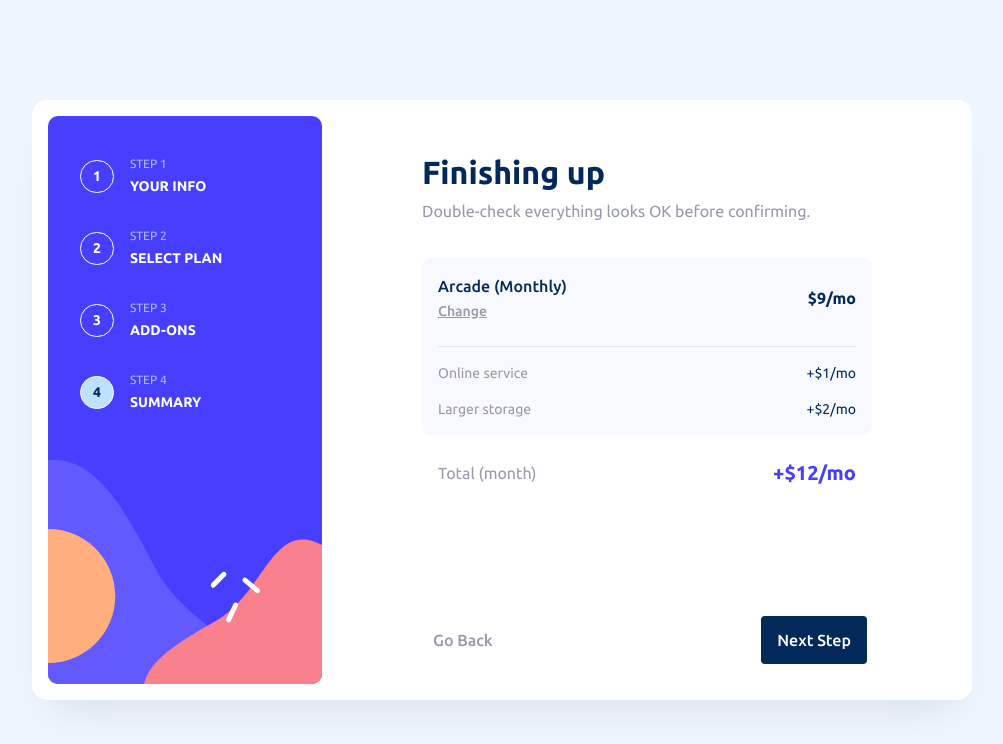
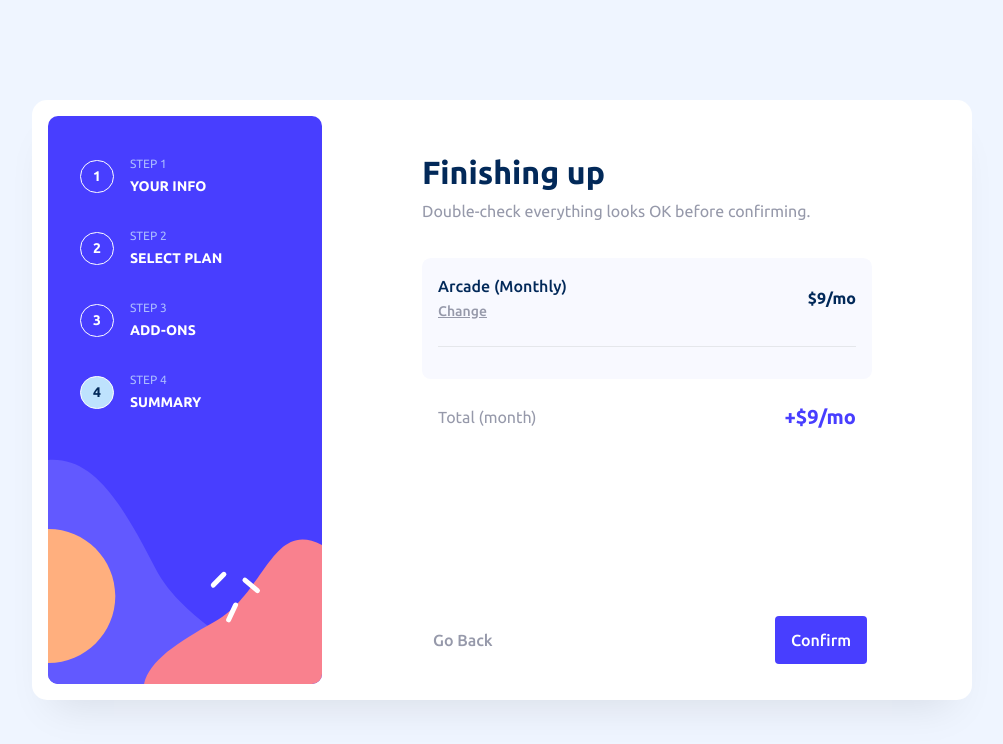
Before and after one commit to lomsadze123/multi-step-form, a React (Vite) app: page /summary in a window 1280 px wide. Shown: the top 744 px of the page, without its empty margins (138-1141 px from the left). Built offline with nearby package versions, Linux system fonts and the light colour scheme.

Commit message:
finished

```diff
--- a/src/App.tsx
+++ b/src/App.tsx
@@ -18,7 +18,9 @@ export type FormValue = {
 function App() {
   const { register, handleSubmit, formState, getValues } = useForm<FormValue>();
   const { errors } = formState;
+  const [choose, setChoose] = useState(0);
   const [click, setClick] = useState(false);
+  const [checked, setChecked] = useState({ 0: "", 1: "", 2: "" });
 
   return (
     <div className="md:grid md:grid-flow-col grid2 md:items-start md:gap-[100px] md:bg-white md:p-4 rounded-[15px] md:shadow-custom md:max-w-[940px] relative">
@@ -36,12 +38,31 @@ function App() {
         />
         <Route
           path="/plan"
-          element={<Plan setClick={setClick} click={click} />}
+          element={
+            <Plan
+              setClick={setClick}
+              click={click}
+              choose={choose}
+              setChoose={setChoose}
+            />
+          }
         />
-        <Route path="/add-ons" element={<AddOns click={click} />} />
+        <Route
+          path="/add-ons"
+          element={
+            <AddOns click={click} checked={checked} setChecked={setChecked} />
+          }
+        />
         <Route
           path="/summary"
-          element={<Summary setClick={setClick} click={click} />}
+          element={
+            <Summary
+              setClick={setClick}
+              click={click}
+              checked={checked}
+              choose={choose}
+            />
+          }
         />
         <Route path="/thanks" element={<Thanks />} />
       </Routes>
--- a/src/components/AddOns.tsx
+++ b/src/components/AddOns.tsx
@@ -1,15 +1,26 @@
-import { useState } from "react";
 import { AddOnsObj } from "./Objects";
 
-const AddOns = ({ click }: { click: boolean }) => {
-  const [choose, setChoose] = useState([false, false, false]);
+interface Types {
+  click: boolean;
+  checked: {
+    [key: number]: string;
+  };
+  setChecked: React.Dispatch<
+    React.SetStateAction<{
+      0: string;
+      1: string;
+      2: string;
+    }>
+  >;
+}
 
-  const handleChoose = (e: any) => {
-    if (e.target.checked) {
-      setChoose([]);
-    }
+const AddOns = ({ click, checked, setChecked }: Types) => {
+  const handleChoose = (e: any, index: number) => {
+    setChecked((prevChecked) => ({
+      ...prevChecked,
+      [index]: e.target.checked ? e.target.id : "",
+    }));
   };
-
   return (
     <div className="bg-white mx-4 rounded-[10px] py-8 px-6 mt-[-74px] shadow-custom md:mx-0 md:mt-10 md:shadow-none md:rounded-none md:p-0 md:pr-[84px]">
       <h1 className="text-Denim text-2xl md:text-[32px]">Pick add-ons</h1>
@@ -19,16 +30,19 @@ const AddOns = ({ click }: { click: boolean }) => {
       <div className="flex flex-col gap-3">
         {AddOnsObj.map((items, index) => (
           <label
-            onClick={(e) => handleChoose(e)}
+            onClick={(e) => handleChoose(e, index)}
             htmlFor={items.name}
             key={items.id}
             className={`grid grid-flow-col items-center gap-4 grids border-[#D6D9E6] rounded-lg border-[1px] pt-[14px] pb-[18px] px-4 md:px-6 md:w-[42.8vw]
-            md:max-w-[450px] cursor-pointer ${
-              choose[index] ? "border-red-500" : "border-[#D6D9E6]"
+            md:max-w-[450px] cursor-pointer hover:border-[#483EFF] ${
+              checked[index]
+                ? "border-[#483EFF] bg-[#F8F9FF]"
+                : "border-[#D6D9E6]"
             }`}
           >
             <input
               type="checkbox"
+              checked={!!checked[index]}
               id={items.name}
               className="appearance-none color-black w-5 h-5 border-[1px] border-[#D6D9E6] rounded checked:bg-[#483EFF] checked:after:content-['✔']
               checked:after:text-white checked:after:ml-[3px] checked:after:relative checked:after:top-[-2.5px] cursor-pointer"
--- a/src/components/Forms.tsx
+++ b/src/components/Forms.tsx
@@ -1,4 +1,4 @@
-import { FormValue } from "../App";
+import { useNavigate } from "react-router-dom";
 
 interface FormProps {
   register: object;
@@ -10,8 +10,13 @@ const Forms: React.FC<FormProps> = ({
   handleSubmit,
   errors,
 }: any) => {
-  const onSubmit = (data: FormValue) => {
-    console.log("good", data);
+  const navigate = useNavigate();
+  const onSubmit = () => {
+    navigate("/plan");
+  };
+
+  const validatePhoneNumber = (value: string) => {
+    return value.startsWith("+") && value.length === 11;
   };
 
   return (
@@ -75,7 +80,7 @@ const Forms: React.FC<FormProps> = ({
           />
           <br />
         </label>
-        {errors.number && (
+        {errors.number && errors.number.message && (
           <h4 className="text-red-500 text-right mb-[-30px]">
             {errors.number.message}
           </h4>
@@ -86,11 +91,26 @@ const Forms: React.FC<FormProps> = ({
             className={`border-[#D6D9E6] bg-white rounded md:rounded-lg border-[1px] text-[15px] py-3 pl-4 w-full mt-[3px] outline-none focus:border-[#483EFF] ${
               errors.number ? "border-[#EE374A]" : "border-[#D6D9E6]"
             }`}
-            type="number"
+            type="tel"
             id="number"
+            maxLength={11}
+            onKeyDown={(e) => {
+              const x = +e.key;
+              if (
+                Number.isNaN(x) &&
+                e.key !== "Backspace" &&
+                e.key !== "+" &&
+                e.key !== "Enter"
+              ) {
+                e.preventDefault();
+              }
+            }}
             name="number"
             placeholder="e.g. +1 234 567 890"
-            {...register("number", { required: "This field is required" })}
+            {...register("number", {
+              required: "This field is required",
+              validate: validatePhoneNumber,
+            })}
           />
         </label>
         <input type="submit" className="hidden" />
--- a/src/components/NextButton.tsx
+++ b/src/components/NextButton.tsx
@@ -2,22 +2,20 @@ import { useEffect, useState } from "react";
 import { Link, useLocation, useNavigate } from "react-router-dom";
 import SideBarObj from "../components/Objects";
 
-const NextButton = ({
-  error,
-  getValues,
-}: {
+interface Types {
   error: number;
   getValues: any;
-}) => {
+}
+
+const NextButton = ({ error, getValues }: Types) => {
+  const [next, setNext] = useState("");
   const location = useLocation();
   const navigate = useNavigate();
-  const [next, setNext] = useState("");
+
   const values = getValues();
 
   const check =
     values.name !== "" && values.email !== "" && values.number !== "";
-
-  console.log(check);
 
   useEffect(() => {
     const currentIndex = SideBarObj.findIndex(
@@ -47,9 +45,17 @@ const NextButton = ({
           </button>
         )}
 
-        <button className="text-white  bg-Denim py-3 hover:bg-[#164A8A] rounded">
+        <button
+          className={`text-white ${
+            location.pathname === "/summary" ? "bg-[#483EFF]" : "bg-Denim"
+          } ${
+            location.pathname === "/summary"
+              ? "hover:bg-[#928CFF]"
+              : "hover:bg-[#164A8A]"
+          } py-3  rounded`}
+        >
           <Link to={next} className="py-3 px-4">
-            Next Step
+            {location.pathname === "/summary" ? "Confirm" : "Next Step"}
           </Link>
         </button>
       </div>
--- a/src/components/Plan.tsx
+++ b/src/components/Plan.tsx
@@ -2,14 +2,17 @@ import { PlanObj } from "./Objects";
 import arcade from "../assets/icon-arcade.svg";
 import advanced from "../assets/icon-advanced.svg";
 import pro from "../assets/icon-pro.svg";
-import { useState } from "react";
 
 const Plan = ({
   click,
   setClick,
+  choose,
+  setChoose,
 }: {
   click: boolean;
   setClick: (click: boolean) => void;
+  choose: number;
+  setChoose: (choose: number) => void;
 }) => {
   const images: { [key: string]: string } = {
     Arcade: arcade,
@@ -17,7 +20,6 @@ const Plan = ({
     Pro: pro,
   };
 
-  const [choose, setChoose] = useState(-1);
   const handleChoose = (index: number) => {
     setChoose(index);
   };
@@ -33,9 +35,11 @@ const Plan = ({
           <div
             onClick={() => handleChoose(index)}
             key={items.id}
-            className={`flex items-center gap-[14px]  rounded-lg border-[1px] pt-[14px] pb-[18px] pl-4 md:grid
-            md:items-start md:py-5 md:w-[12.188vw] md:pr-9 cursor-pointer ${
-              index === choose ? "border-red-700 " : "border-[#D6D9E6]"
+            className={`flex items-center gap-[14px] md:gap-[39px] rounded-lg border-[1px] pt-[14px] pb-[18px] pl-4 md:grid
+            md:items-start md:py-5 md:w-[12.188vw] md:pr-9 cursor-pointer hover:border-[#483EFF] ${
+              index === choose
+                ? "border-[#483EFF] bg-[#F8F9FF]"
+                : "border-[#D6D9E6]"
             }`}
           >
             <img
--- a/src/components/Summary.tsx
+++ b/src/components/Summary.tsx
@@ -1,10 +1,22 @@
 const Summary = ({
   click,
+  choose,
+  checked,
   setClick,
 }: {
   click: boolean;
+  choose: number;
   setClick: (click: boolean) => void;
+  checked: {
+    [key: number]: string;
+  };
 }) => {
+  const prices = [9, 12, 15, "Arcade", "Advanced", "Pro"];
+  const price = prices.slice(0, 3)[choose];
+  const title = prices[choose + 3];
+  const price2 =
+    (checked[0] ? 1 : 0) + (checked[1] ? 2 : 0) + (checked[2] ? 2 : 0);
+
   return (
     <div className="bg-white mx-4 rounded-[10px] py-8 px-6 mt-[-74px] shadow-custom md:mx-0 md:mt-10 md:shadow-none md:rounded-none md:p-0 md:pr-[84px] ">
       <h1 className="text-Denim text-2xl md:text-[32px]">Finishing up</h1>
@@ -15,37 +27,53 @@ const Summary = ({
         <div className="flex justify-between items-center">
           <span>
             <h2 className="text-Denim text-sm md:text-base">
-              Arcade (Monthly)
+              {title} ({click ? "Yearly" : "Monthly"})
             </h2>
             <button
               onClick={() => setClick(!click)}
-              className="text-Grey text-sm underline"
+              className="text-Grey text-sm underline hover:text-[#483EFF]"
             >
               Change
             </button>
           </span>
           <h4 className="text-Denim text-sm md:text-base">
-            $9{click && 0}/{click ? "yr" : "mo"}
+            ${price}
+            {click && 0}/{click ? "yr" : "mo"}
           </h4>
         </div>
         <hr className="my-3 md:mt-6 md:mb-4" />
+        {checked[0] && (
           <div className="flex justify-between items-center">
             <p className="text-Grey text-sm">Online service</p>
             <h5 className="text-Denim text-sm">
               +$1{click && 0}/{click ? "yr" : "mo"}
             </h5>
           </div>
+        )}
+        {checked[1] && (
           <div className="flex justify-between items-center mt-3 md:mt-4">
             <p className="text-Grey text-sm">Larger storage</p>
             <h5 className="text-Denim text-sm">
               +$2{click && 0}/{click ? "yr" : "mo"}
             </h5>
           </div>
+        )}
+        {checked[2] && (
+          <div className="flex justify-between items-center mt-3 md:mt-4">
+            <p className="text-Grey text-sm">Customizable profile</p>
+            <h5 className="text-Denim text-sm">
+              +$2{click && 0}/{click ? "yr" : "mo"}
+            </h5>
+          </div>
+        )}
       </div>
       <div className="flex justify-between items-center px-4 mt-6">
-        <p className="text-Grey text-base">Total (month)</p>
+        <p className="text-Grey text-base">
+          Total ({click ? "year" : "month"})
+        </p>
         <h4 className="text-[#483EFF] text-base md:text-xl ">
-          +$12{click && 0}/{click ? "yr" : "mo"}
+          +${price2 + Number(price)}
+          {click && 0}/{click ? "yr" : "mo"}
         </h4>
       </div>
     </div>
```
Lines whose indentation alone changed are shown as unchanged.
